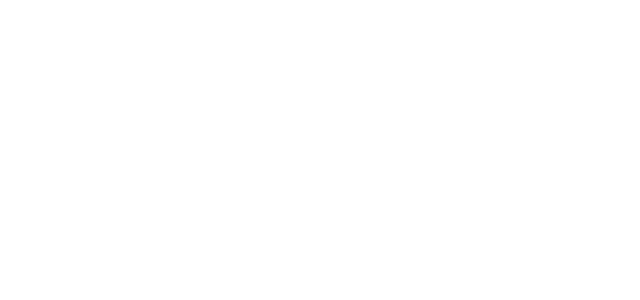
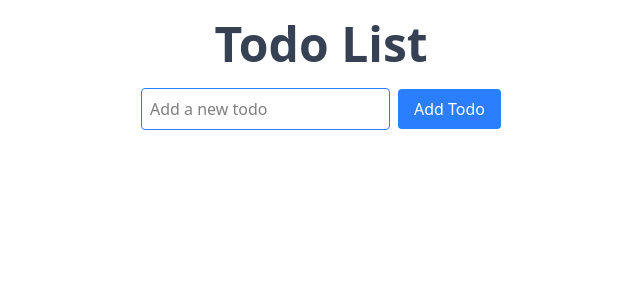
Before and after one commit to theSolution12/React-Journey, a React (Vite) app: page / in a window 1280 px wide. Shown: the top 300 px of the page, without its empty margins (319-959 px from the left). Built offline with nearby package versions, Linux system fonts and the light colour scheme.

Commit message:
Refactor TodoList component structure
Added functionality to handle adding and removing todos. Improved layout with Tailwind CSS for better styling and user experience.

```diff
--- a/src/components/project/Todo-List.jsx
+++ b/src/components/project/Todo-List.jsx
@@ -1,14 +1,51 @@
 import { useState } from "react";
 
 const TodoList = () => {
-    const [todos, setTodos] = useState([]);
-    const [inputValue, setInputValue] = useState('');
+  const [todos, setTodos] = useState([]);
+  const [inputValue, setInputValue] = useState("");
 
-    return (
-        <div>
+  const handleAddTodo = () => {
+    if (inputValue.trim()) {
+      setTodos([...todos, inputValue]);
+      setInputValue("");
+    }
+  };
 
-        </div>
-    )
-}
+  return (
+    <div className="flex flex-col justify-center items-center mt-5">
+      <h1 className="text-center font-semibold text-5xl text-gray-700">
+        Todo List
+      </h1>
+      <div className="flex gap-2 items-center justify-center mt-5">
+        <input
+          type="text"
+          value={inputValue}
+          onChange={(e) => setInputValue(e.target.value)}
+          placeholder="Add a new todo"
+          className="form-control mb-3 border border-blue-500 rounded p-2"
+        />
+        <button
+          onClick={() => handleAddTodo()}
+          className="btn btn-primary mb-3 bg-blue-500 hover:bg-blue-700 text-white py-2 px-4 rounded"
+        >
+          Add Todo
+        </button>
+      </div>
+      <ul className="list-disc list-inside mt-5">
+        {todos.map((todo, index) => (
+          <li key={index} className="text-lg text-gray-700 mb-2">
+            {todo}
+            <button
+              onClick={() => setTodos(todos.filter((_, i) => i !== index))}
+              className="ml-2 bg-red-500 hover:bg-red-600 text-white py-1 px-3 rounded"
+            >
+              X
+            </button>
+          </li>
+        ))}
+      </ul>
+    </div>
+  );
+};
 
 export default TodoList;
```
